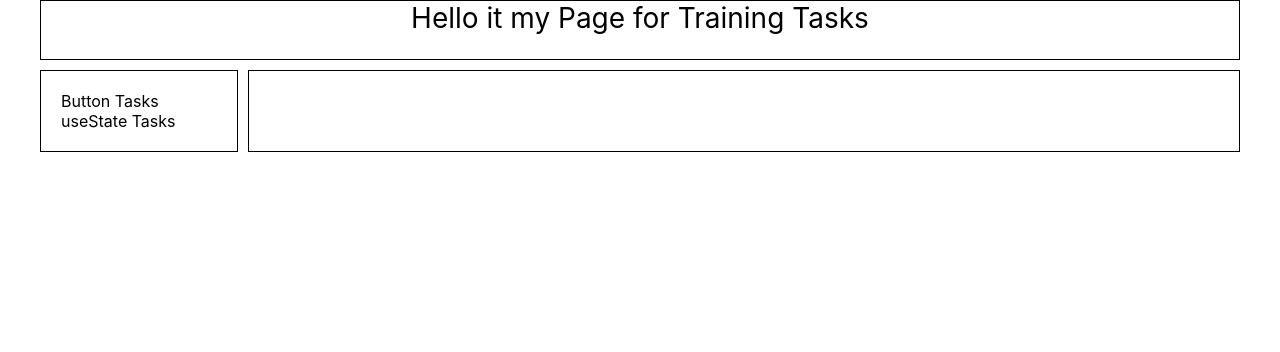
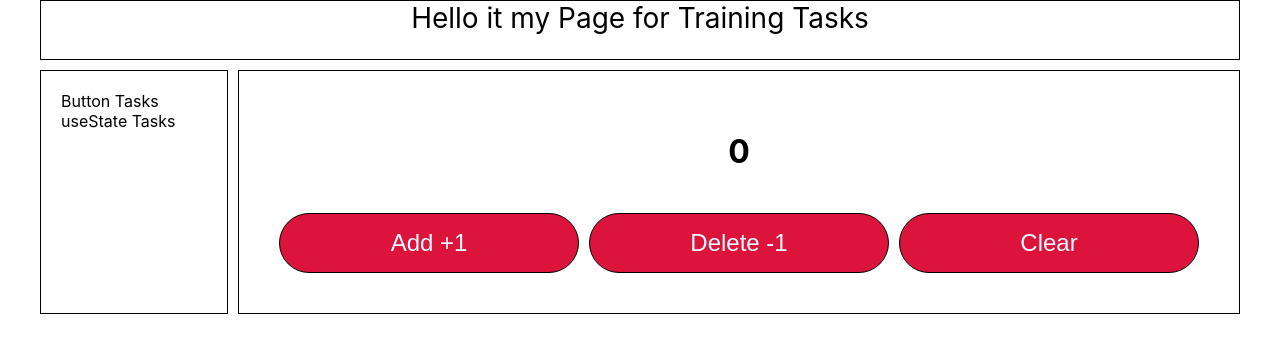
Before and after one commit to Sergey-Bukreev/VariousTasks, a React (Create React App) app: page /useState in a window 1280 px wide. Shown: the top 352 px of the page. Built offline with nearby package versions, Linux system fonts and the light colour scheme.

Commit message:
add useState Task (use useState for add 1, delete 1, clear field when you press a button)

```diff
--- a/src/App.tsx
+++ b/src/App.tsx
@@ -6,10 +6,14 @@ import {BrowserRouter, Route} from "react-router-dom";
 import {Header} from "./components/header/Header";
 import {Button} from "./components/myButton/Button";
 
+import {UseState} from "./components/useState/UseState";
+
+
 
 type AppPropsType = {
     button1Click:(subs:string, age:number) => void
-        button2Click:(subs:string, age:number) => void
+    button2Click:(subs:string, age:number) => void
+
 }
 
 
@@ -23,6 +27,7 @@ function App(props:AppPropsType):JSX.Element {
             <div className="app-wrapper-content">
                 <Route render = {() => <Button title={"My First YouTube Chanel"} callBack={()=>props.button1Click("Sergio", 21)} />} path={"/button"}/>
                 <Route render = {() => <Button title={"My Second YouTube Chanel"} callBack={()=>props.button2Click("Alice", 20)} />} path={"/button"}/>
+                <Route render = {() => <UseState />} path={"/useState"}/>
             </div>
 
         </div>
--- a/src/components/myButton/Button.tsx
+++ b/src/components/myButton/Button.tsx
@@ -3,8 +3,6 @@ import classes from "./Button.module.css"
 export type ButtonPropsType = {
     title: string
     callBack: () => void
-
-
 }
 
 
@@ -15,6 +13,6 @@ export const Button:React.FC<ButtonPropsType> = (props:ButtonPropsType) => {
          props.callBack()
     }
     return (
-        <button className={classes.button} onClick={(event)=>onClickHandler()}>{props.title}</button>
+        <button className={classes.button} onClick={onClickHandler}>{props.title}</button>
     );
 };
--- /dev/null
+++ b/src/components/useState/UseState.module.css
@@ -0,0 +1,14 @@
+.useStateTask {
+    display: flex;
+    align-items: center;
+    justify-content: center;
+    flex-direction: column;
+    gap: 20px;
+
+}
+.buttonWraper {
+    display: flex;
+    justify-content: center;
+    align-items: flex-end;
+    gap: 10px;
+}
--- /dev/null
+++ b/src/components/useState/UseState.tsx
@@ -0,0 +1,30 @@
+import React, {useState} from 'react';
+import {Button} from "../myButton/Button";
+import classes from "./UseState.module.css"
+
+
+export const UseState = () => {
+
+    let [num,setNum] = useState(0)
+     let addOne = () => {
+        setNum(++num)
+    }
+    let clearNum = () => {
+        setNum(0)
+    }
+    let deleteOne = () => {
+        setNum(--num)
+    }
+    return (
+        <div className={classes.useStateTask}>
+            <h1>{num}</h1>
+            <div className={classes.buttonWraper}>
+                <Button title={"Add +1"} callBack={()=>addOne()} />
+                <Button title={"Delete -1"} callBack={()=>deleteOne()} />
+                <Button title={"Clear"} callBack={()=>clearNum()} />
+            </div>
+
+
+        </div>
+    );
+};
--- a/src/index.tsx
+++ b/src/index.tsx
@@ -6,6 +6,7 @@ import {Button1Click, Button2Click} from "./state/State";
 
 ReactDOM.render(
     <App  button1Click ={Button1Click}
-          button2Click={Button2Click} />,
+          button2Click={Button2Click}
+          />,
   document.getElementById('root')
 );
```
Also changed, not shown: src/state/State.tsx (line endings or trailing spaces).
